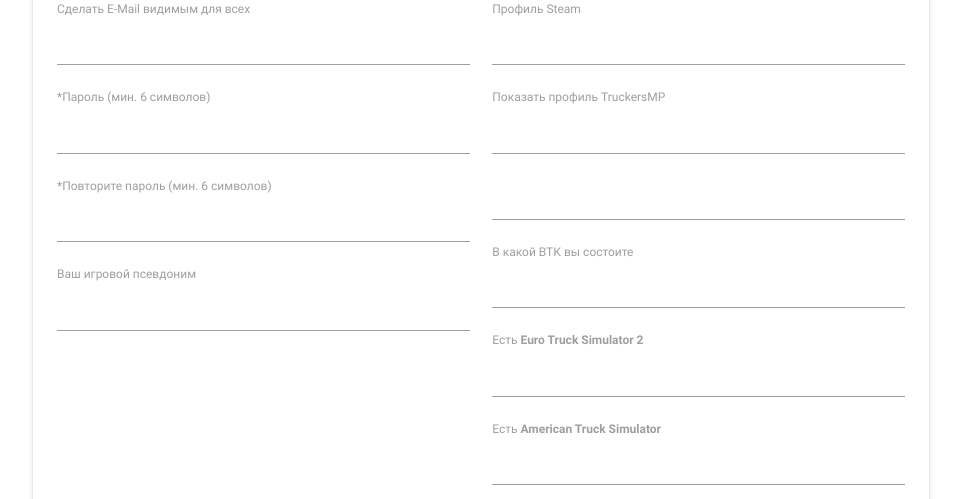
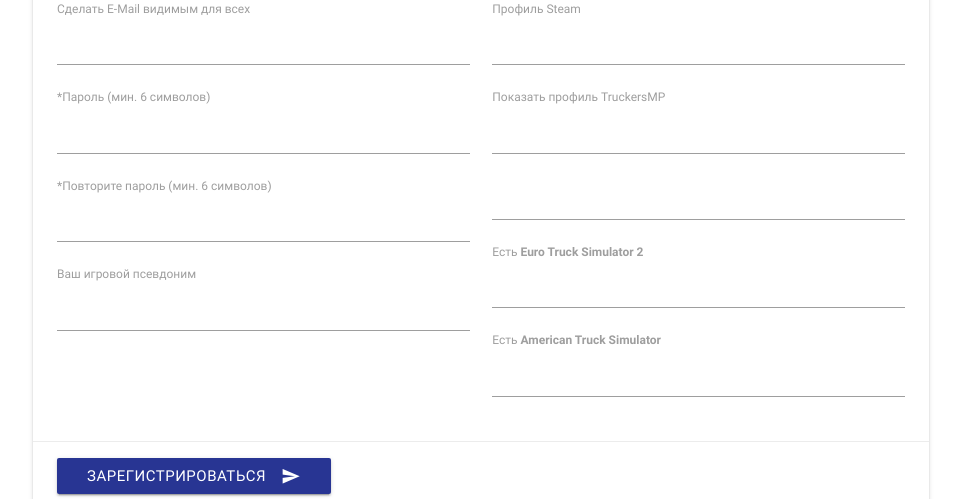
Before and after one commit to Sywooch/volvovtc, a Yii app: template views/site/signup.php in a window 1280 px wide. Shown: the part 803-1302 px from the top of the page, without its empty margins (159-1120 px from the left). Run offline with PHP 8.4 and a stand-in for Yii, Linux system fonts and the light colour scheme; the template is opened without the code that fills it, so the values that code supplies are empty; form fields are guessed from the names that the template uses; a stand-in replaces the project's code that opens the database connection; some libraries are stand-ins or nearby versions.

Commit message:
remove company field from sign up form

```diff
--- a/views/site/signup.php
+++ b/views/site/signup.php
@@ -45,7 +45,7 @@ $this->registerJsFile('https://www.google.com/recaptcha/api.js', ['position' =>
                     ])->error(false)->label('Показать профиль TruckersMP') ?>
                 <?php $display = $model->visible_truckersmp ? 'block' : 'none' ?>
                 <?= $form->field($model, 'truckersmp')->textInput(['style' => 'display: '.$display, 'readonly' => true])->label(false) ?>
-                <?= $form->field($model, 'company')->textInput()->label('В какой ВТК вы состоите') ?>
+<!--                --><?//= $form->field($model, 'company')->textInput()->label('В какой ВТК вы состоите') ?>
                 <?= $form->field($model, 'has_ets', ['template' => '<div>{input}{label}</div>'])
                     ->checkbox(['label' => null])->error(false)->label('Есть <b>Euro Truck Simulator 2</b>') ?>
                 <?= $form->field($model, 'has_ats', ['template' => '<div>{input}{label}</div>'])
```
